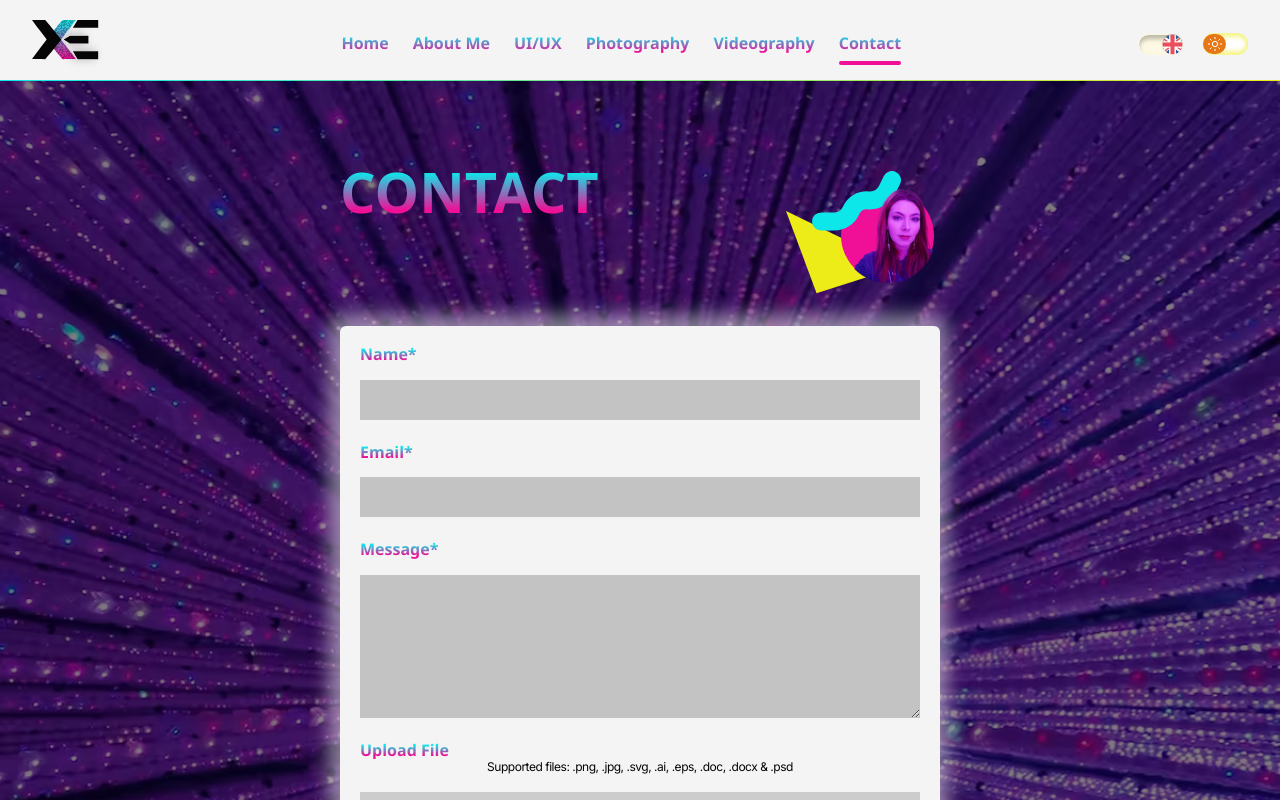
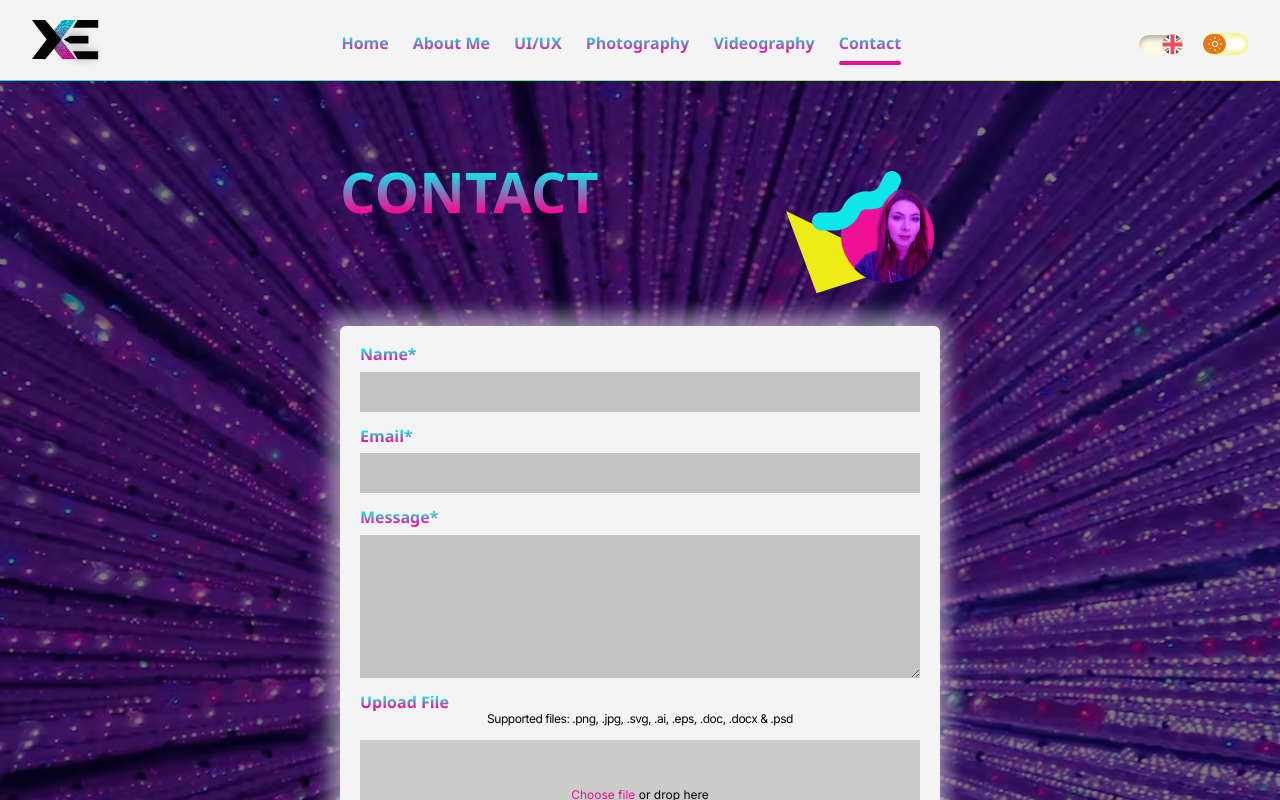
Before and after one commit to duct-tape-deployments/devin-portfolio, a React (Vite) app: page /contact in a window 1280 px wide. Shown: the top 800 px of the page. Built offline with nearby package versions, Linux system fonts and the light colour scheme; a web font is replaced by a local one.

Commit message:
fix(contact): input and helper spacing from the design system

```diff
--- a/src/pages/Contact.tsx
+++ b/src/pages/Contact.tsx
@@ -10,7 +10,7 @@ import { contact } from '@/i18n/contact';
 import { useT } from '@/stores/languageStore';
 
 const fieldClasses =
-  'bg-field px-3 text-body focus-visible:outline-2 focus-visible:-outline-offset-2 focus-visible:outline-focus';
+  'bg-field px-4 text-body focus-visible:outline-2 focus-visible:-outline-offset-2 focus-visible:outline-focus';
 
 const labelClasses =
   'block w-fit bg-gradient-text bg-clip-text font-display text-label font-bold text-transparent';
@@ -23,7 +23,7 @@ type RequiredFieldProps = {
 
 function RequiredField({ id, label, children }: RequiredFieldProps) {
   return (
-    <div className="flex flex-col gap-4">
+    <div className="flex flex-col gap-2">
       <label htmlFor={id} className={labelClasses}>
         {label}
         <span aria-hidden="true">*</span>
@@ -69,7 +69,7 @@ function Contact() {
 
           <form
             onSubmit={handleSubmit}
-            className="flex flex-col gap-6 rounded-md bg-background p-5 shadow-card"
+            className="flex flex-col gap-4 rounded-md bg-background p-5 shadow-card"
           >
             <RequiredField id={`${id}-name`} label={t.name}>
               <input
@@ -98,12 +98,12 @@ function Contact() {
                 id={`${id}-message`}
                 name="message"
                 required
-                className={`${fieldClasses} h-35.75 resize-y py-2`}
+                className={`${fieldClasses} h-35.75 resize-y py-4`}
               />
             </RequiredField>
 
             {/* File upload field */}
-            <div className="flex flex-col gap-4">
+            <div className="flex flex-col gap-3">
               <div>
                 <span id={`${id}-file-label`} className={labelClasses}>
                   {t.upload}
```
